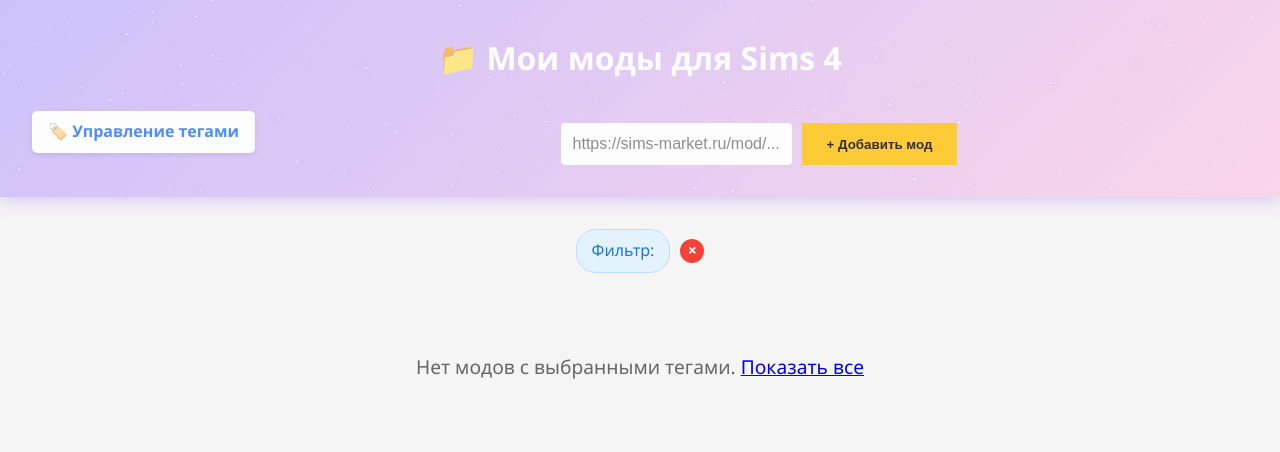
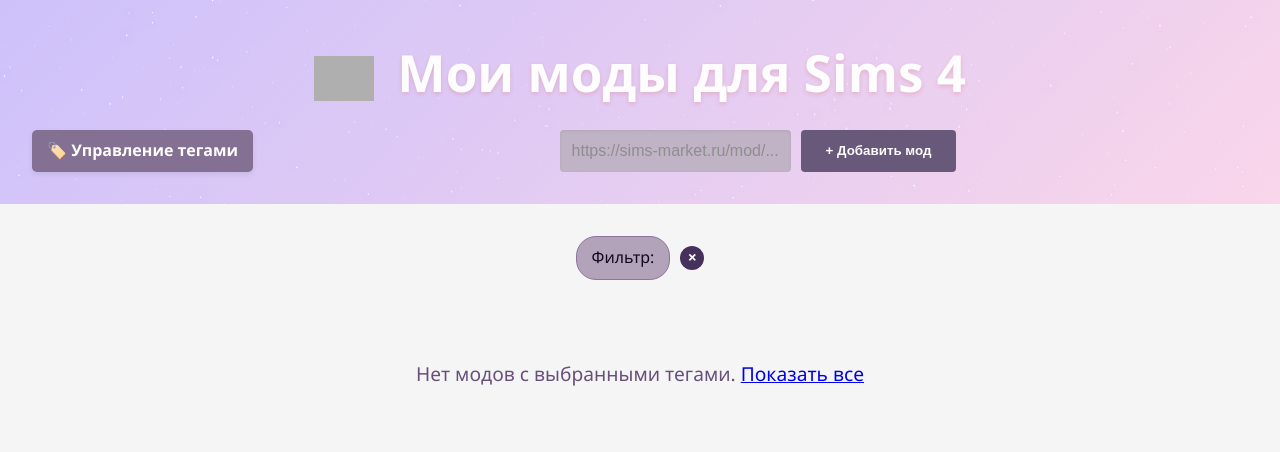
Before and after one commit to SSiluRS/sims_mods_holder, a Flask app: page /filter_by_tags?tag_ids=1 in a window 1280 px wide. Shown: the top 452 px of the page. Run offline with Flask 3, Linux system fonts and the light colour scheme; data that the repository does not hold is empty; grey boxes are pictures that could not be loaded.

Commit message:
Redesigne color palette

```diff
--- a/static/style.css
+++ b/static/style.css
@@ -7,36 +7,85 @@
 body {
     font-family: 'Segoe UI', Tahoma, Geneva, Verdana, sans-serif;
     background: #f5f5f5;
-    color: #333;
+    color: #10091D; /* тёмный текст */
     line-height: 1.6;
 }
 
+/* === HEADER === */
 header {
     text-align: center;
     padding: 2rem;
     background: linear-gradient(135deg, #c4b5fd 0%, #fbcfe8 100%); /* Мягкий лавандово-розовый градиент как на картинке */
     color: white;
     margin-bottom: 2rem;
-
-    /* Добавляем блеск purple — фиолетовое свечение */
-    box-shadow: 0 0 20px rgba(139, 92, 246, 0.5); /* Фиолетовый блеск (purple-500) */
     position: relative;
     overflow: hidden;
     opacity: 0.8;
+}
+
+header h1 {
+    font-size: 3.2rem;
+    margin-bottom: 0.5rem;
+    text-shadow: 0 2px 4px rgba(212, 20, 20, 0.2);
 }
 
 .header-actions {
     display: flex;
     gap: 15px;
     align-items: center;
-    justify-content: center;
+    justify-content: space-between; /* ← распределяет элементы: первый слева, второй справа */
     flex-wrap: wrap;
     margin-top: 1rem;
+    width: 100%;
+}
+
+/* Центрируем форму внутри обёртки */
+.header-form-wrapper {
+    display: flex;
+    align-items: center;
+    margin: 0 auto; /* ← центрирует форму */
+}
+
+.header-form {
+    display: flex;
+    gap: 10px;
+    height: 42px; /* фиксированная высота */
+    margin: 0;
+}
+
+.header-form input,
+.header-form button {
+    height: 100%;
+    margin: 0;
+}
+
+.header-form input {
+    background: #B3A3BA;
+    color: #10091D;
+    flex: 1;
+}
+
+.header-form input:focus {
+    outline: 2px solid #8D769A;
+    box-shadow: inset 0 1px 3px rgba(0,0,0,0.2);
+}
+
+.header-form button {
+    background: #46315C;
+    color: white;
+    font-weight: bold;
+    cursor: pointer;
+    transition: all 0.3s;
+    border-radius: 4px;
+}
+
+.header-form button:hover {
+    background: #28193D;
 }
 
 .header-tag-btn {
-    background: white;
-    color: #2575fc;
+    background: #68507B;
+    color: white;
     padding: 8px 15px;
     text-decoration: none;
     border-radius: 5px;
@@ -63,21 +112,32 @@ input {
     border: none;
     border-radius: 4px;
     font-size: 16px;
+    background: #B3A3BA;
+    color: #10091D;
+    box-shadow: inset 0 1px 3px rgba(0,0,0,0.1);
+}
+
+input:focus {
+    outline: 2px solid #8D769A;
+    box-shadow: inset 0 1px 3px rgba(0,0,0,0.2);
 }
 
 button {
-    background: #ffc107;
+    background: #46315C;
     border: none;
     padding: 0 25px;
     font-weight: bold;
     cursor: pointer;
     transition: all 0.3s;
+    color: white;
+    border-radius: 4px;
 }
 
 button:hover {
-    background: #ff9800;
+    background: #28193D;
 }
 
+/* === КАРТОЧКИ === */
 .cards-container {
     display: grid;
     grid-template-columns: repeat(auto-fill, minmax(260px, 1fr));
@@ -237,22 +280,23 @@ button:hover {
 }
 
 .dropdown-item.delete-btn {
-    color: #f44336;
+    color: #46315C;
 }
 
 .dropdown-item.delete-btn:hover {
-    background: #ffebee;
+    background: #28193D;
+    color: white;
 }
 
 .empty {
     grid-column: 1 / -1;
     text-align: center;
     padding: 4rem;
-    color: #666;
+    color: #68507B;
     font-size: 1.2rem;
 }
 
-/* Стили для flash-сообщений */
+/* === ФИЛЬТРЫ И FLASH === */
 .filter-indicator {
     max-width: 800px;
     margin: 15px auto;
@@ -264,16 +308,16 @@ button:hover {
 }
 
 .filter-text {
-    background: #e3f2fd;
-    color: #1976d2;
+    background: #B3A3BA;
+    color: #10091D;
     padding: 8px 15px;
     border-radius: 20px;
     font-weight: 500;
-    border: 1px solid #bbdefb;
+    border: 1px solid #8D769A;
 }
 
 .filter-clear-btn {
-    background: #f44336;
+    background: #46315C;
     color: white;
     border: none;
     width: 24px;
@@ -498,36 +535,34 @@ button:hover {
     display: inline-flex;
     align-items: center;
     gap: 5px;
+    color: white;
 }
 
 .tag-btn-add {
-    background: linear-gradient(135deg, #6a11cb 0%, #2575fc 100%);
-    color: white;
+    background: linear-gradient(135deg, #46315C 0%, #28193D 100%);
 }
 
 .tag-btn-add:hover {
     transform: translateY(-2px);
-    box-shadow: 0 4px 15px rgba(37, 117, 252, 0.4);
+    box-shadow: 0 4px 15px rgba(40, 25, 61, 0.4);
 }
 
 .tag-btn-save {
-    background: #4CAF50;
-    color: white;
+    background: #68507B;
     padding: 5px 10px;
 }
 
 .tag-btn-save:hover {
-    background: #45a049;
+    background: #46315C;
 }
 
 .tag-btn-delete {
-    background: #f44336;
-    color: white;
+    background: #46315C;
     padding: 5px 10px;
 }
 
 .tag-btn-delete:hover {
-    background: #d32f2f;
+    background: #28193D;
 }
 
 .tags-table {
--- a/templates/index.html
+++ b/templates/index.html
@@ -7,16 +7,20 @@
 </head>
 <body>
     <header>
-        <h1>📁 Мои моды для Sims 4</h1>
+        <h1>
+            <img src="./static/header.png" alt="📁" width="60" style="vertical-align: middle; margin-right: 10px;">
+            Мои моды для Sims 4
+        </h1>
         <canvas id="sparkleCanvas" style="position: absolute; top: 0; left: 0; width: 100%; height: 100%; pointer-events: none; z-index: -1;"></canvas>
         <div class="header-actions">
-            <a href="/tags" class="tag-btn header-tag-btn">🏷️ Управление тегами</a>
-            <form action="/add" method="POST">
-                <input type="url" name="mod_url"
-                       placeholder="https://sims-market.ru/mod/..."
-                       required>
-                <button type="submit">+ Добавить мод</button>
-            </form>
+            <a href="/tags" class="header-tag-btn">🏷️ Управление тегами</a>
+            <div class="header-form-wrapper">
+                <form action="/add" method="POST" class="header-form">
+                    <input type="url" name="mod_url"
+                        placeholder="https://sims-market.ru/mod/..." required>
+                    <button type="submit">+ Добавить мод</button>
+                </form>
+            </div>
         </div>
     </header>
 
```
Also changed, not shown: other parts of static/style.css (+60 -81 lines), 1 other file.
